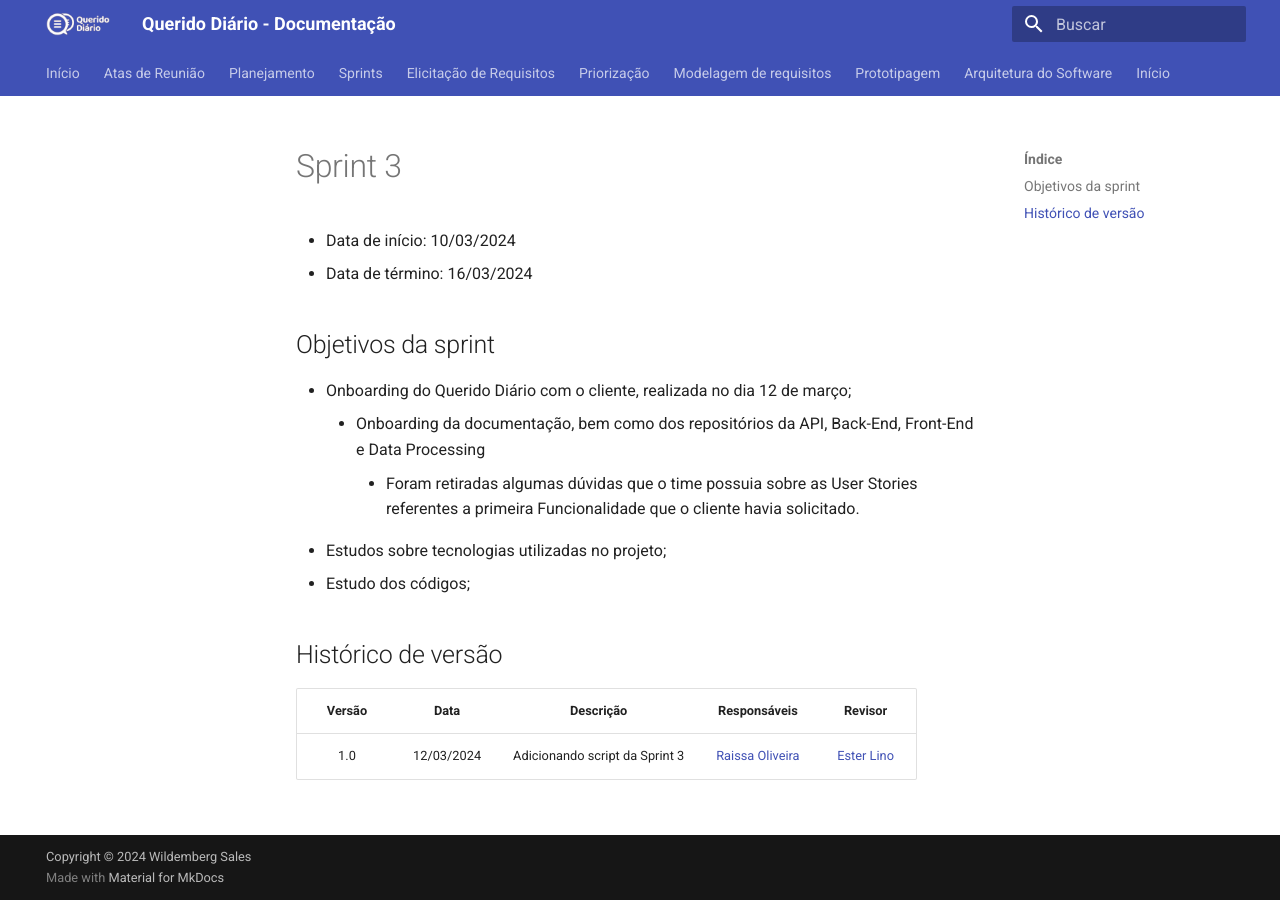
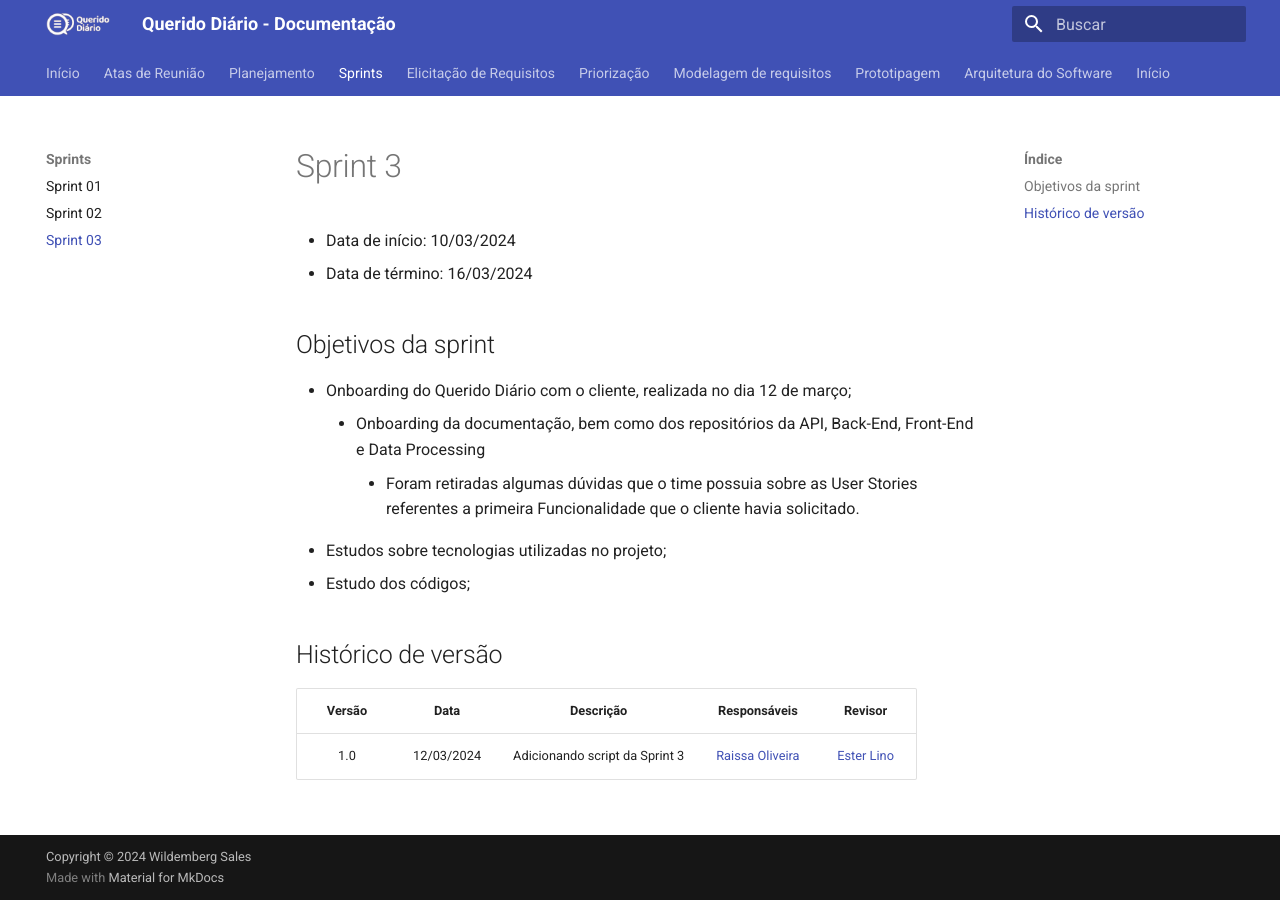
Before and after one commit to ResidenciaTICBrisa/T2G4-Querido-Diario, an MkDocs documentation site: the page built from docs/sprints/sprint3.md, in a window 1280 px wide. Built offline with MkDocs 1.6.1 and Material for MkDocs 9.7.7, drawn with Linux system fonts in a browser that asks for light colours.

Commit message:
atualização do MkDocs

```diff
--- a/mkdocs.yml
+++ b/mkdocs.yml
@@ -20,6 +20,7 @@ nav:
   - Início: index.md
   - Atas de Reunião:
     - Reunião 01: atas-reuniao/reuniao1.md
+    - Reunião 02: atas-reuniao/reuniao2.md
   - Planejamento:
     - Metodologia: index.md
     - Ferramentas: index.md
@@ -28,6 +29,7 @@ nav:
   - Sprints:
     - Sprint 01: sprints/sprint1.md
     - Sprint 02: sprints/sprint2.md
+    - Sprint 03: sprints/sprint3.md
   - Elicitação de Requisitos:
     - Perfil de usuário: index.md
     - Brainstorm: index.md
```
